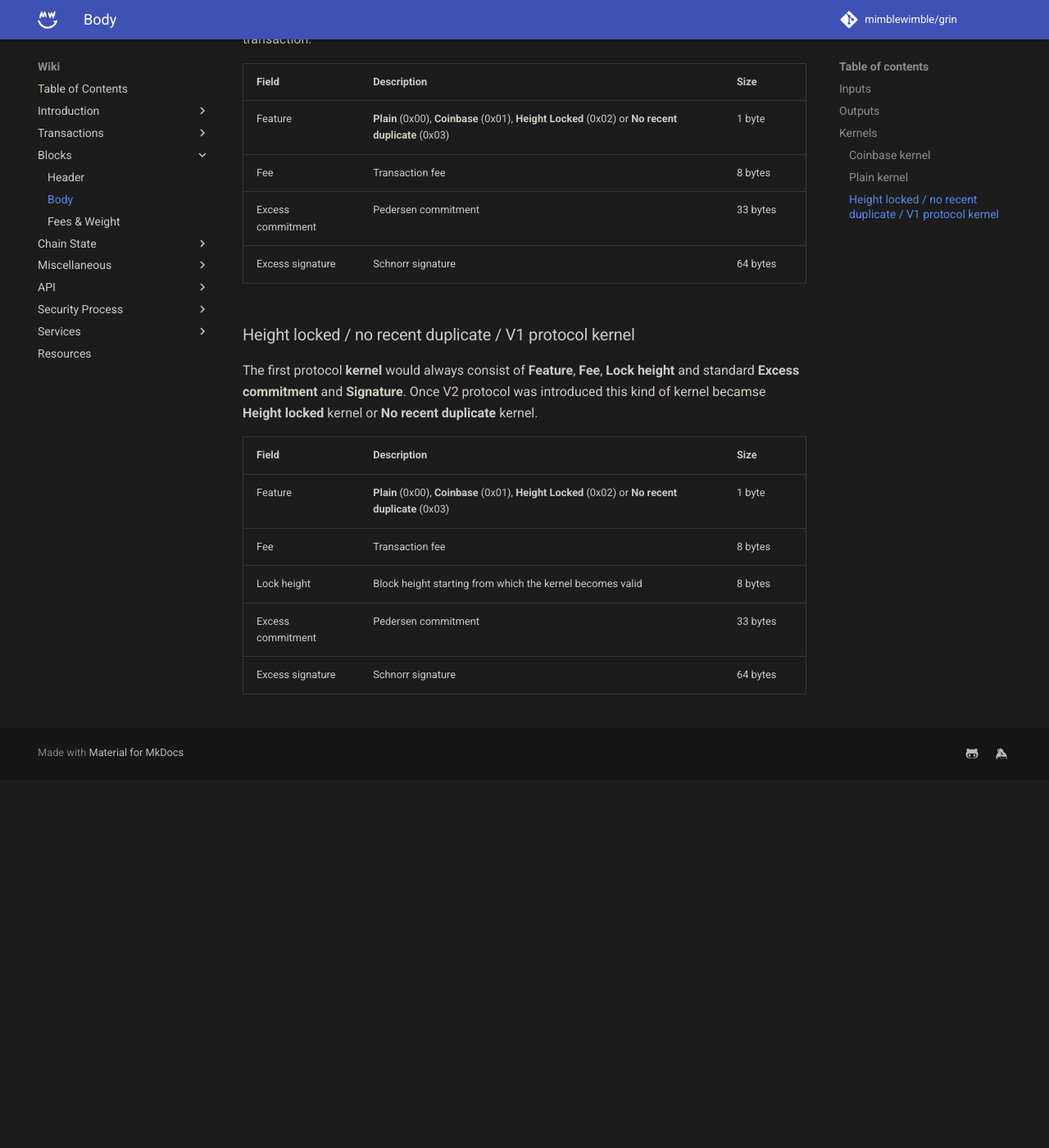
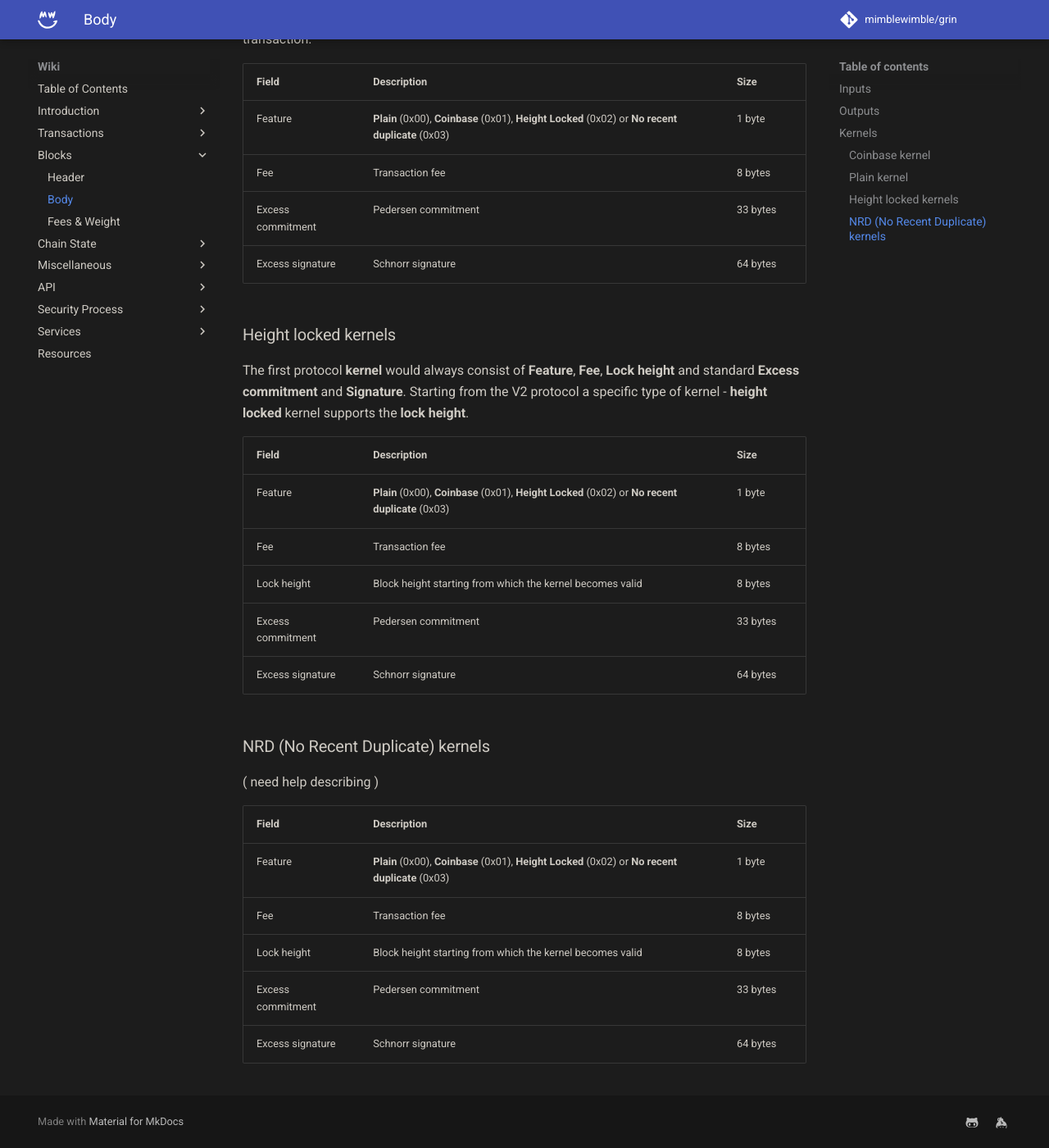
Before and after one commit to mimblewimble/docs, an MkDocs documentation site: the page built from docs/wiki/blocks/block-body.md, in a window 1280 px wide and 1400 px high, scrolled down 1997 px. Shown: the whole window at 82% size. Built offline with MkDocs 1.6.1 and Material for MkDocs 9.7.7, drawn with Linux system fonts in a browser that asks for light colours; comment, search, counter and statistics services are not loaded; before the commit the page ends 2948 px from its top, so only the background shows below that.

Commit message:
Splitting height locked kernels and NRD kernel descriptions

```diff
--- a/docs/wiki/blocks/block-body.md
+++ b/docs/wiki/blocks/block-body.md
@@ -60,9 +60,9 @@ A kernel resulting from a transaction, unlike **Coinbase** kernel it also includ
 | Excess commitment | Pedersen commitment                                                                               | 33 bytes            |
 | Excess signature  | Schnorr signature                                                                                 | 64 bytes            |
 
-### Height locked / no recent duplicate / V1 protocol kernel
+### Height locked kernels
 
-The first protocol **kernel** would always consist of **Feature**, **Fee**, **Lock height** and standard **Excess commitment** and **Signature**. Once V2 protocol was introduced this kind of kernel becamse **Height locked** kernel or **No recent duplicate** kernel.
+The first protocol **kernel** would always consist of **Feature**, **Fee**, **Lock height** and standard **Excess commitment** and **Signature**. Starting from the V2 protocol a specific type of kernel - **height locked** kernel supports the **lock height**.
 
 | Field             | Description                                                                                       | Size                |
 |:------------------|:--------------------------------------------------------------------------------------------------|:--------------------|
@@ -71,3 +71,15 @@ The first protocol **kernel** would always consist of **Feature**, **Fee**, **Lo
 | Lock height       | Block height starting from which the kernel becomes valid                                         | 8 bytes             |
 | Excess commitment | Pedersen commitment                                                                               | 33 bytes            |
 | Excess signature  | Schnorr signature                                                                                 | 64 bytes            |
+
+### NRD (No Recent Duplicate) kernels
+
+( need help describing )
+
+| Field             | Description                                                                                       | Size                |
+|:------------------|:--------------------------------------------------------------------------------------------------|:--------------------|
+| Feature           | **Plain** (0x00), **Coinbase** (0x01), **Height Locked** (0x02) or **No recent duplicate** (0x03) | 1 byte              |
+| Fee               | Transaction fee                                                                                   | 8 bytes             |
+| Lock height       | Block height starting from which the kernel becomes valid                                         | 8 bytes             |
+| Excess commitment | Pedersen commitment                                                                               | 33 bytes            |
+| Excess signature  | Schnorr signature                                                                                 | 64 bytes            |
```
